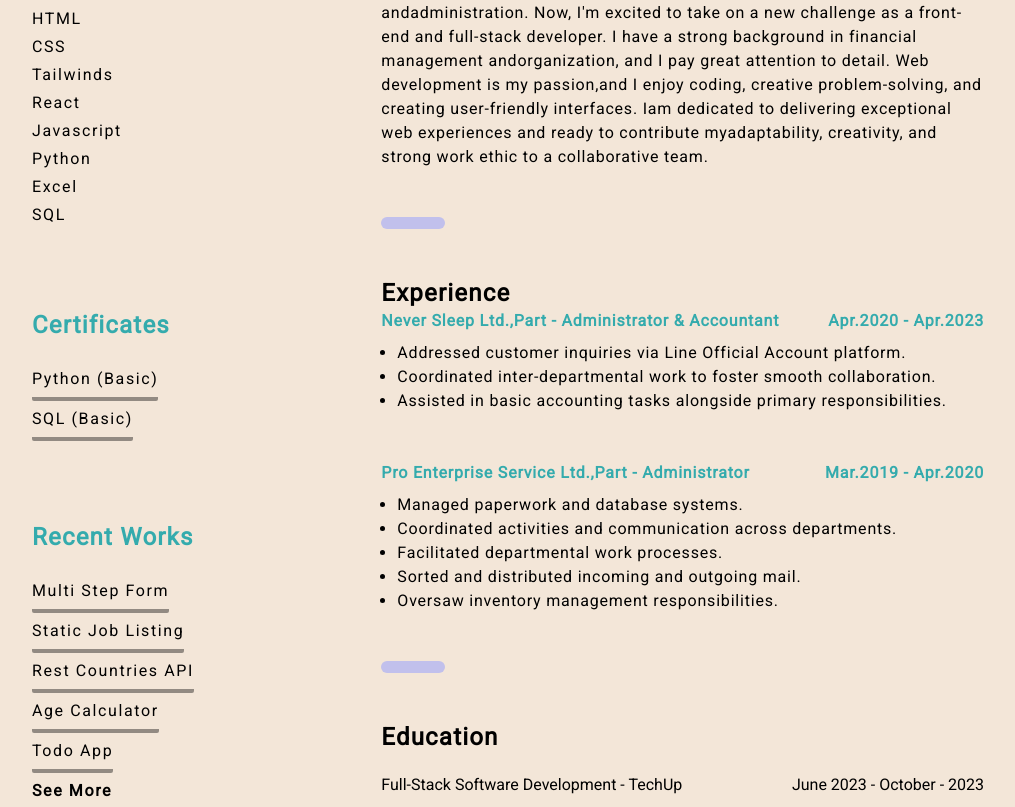
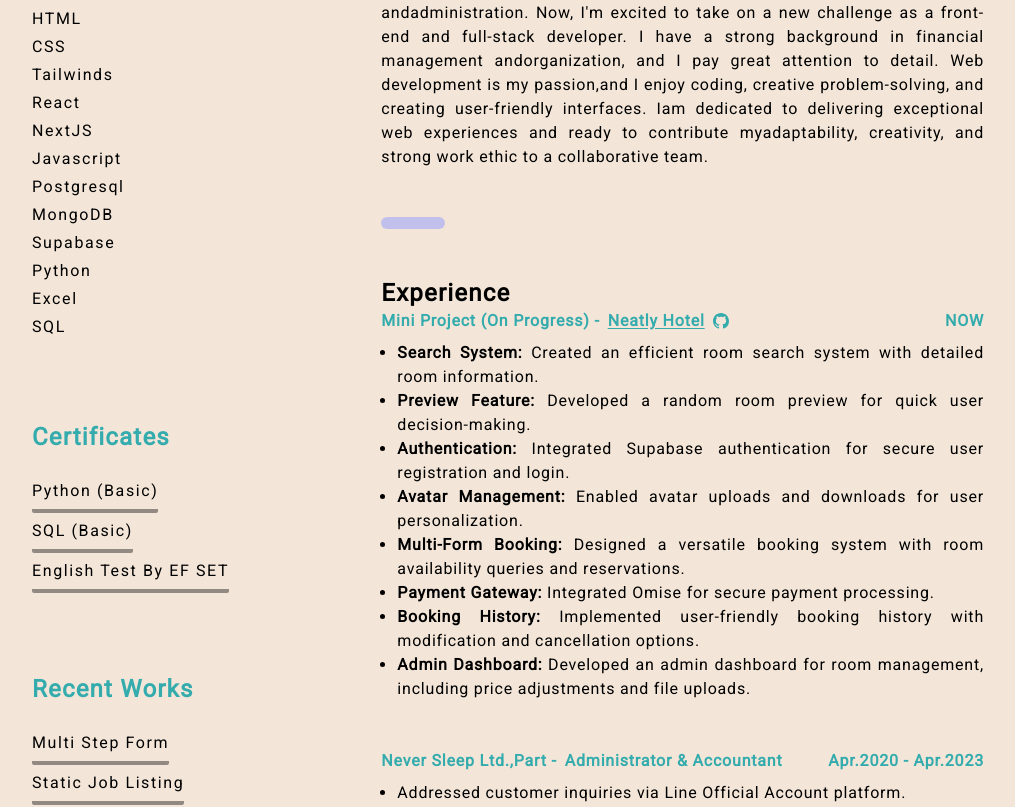
Before and after one commit to paperint/my-resume, a React (Vite) app: page / in a window 1280 px wide. Shown: the part 635-1442 px from the top of the page, without its empty margins (136-1151 px from the left). Built offline with nearby package versions, Linux system fonts and the light colour scheme.

Commit message:
feat: added new information and project

```diff
--- a/package.json
+++ b/package.json
@@ -14,8 +14,10 @@
     "@fortawesome/free-regular-svg-icons": "^6.4.2",
     "@fortawesome/free-solid-svg-icons": "^6.4.2",
     "@fortawesome/react-fontawesome": "^0.2.0",
+    "@react-icons/all-files": "^4.1.0",
     "react": "^18.2.0",
     "react-dom": "^18.2.0",
+    "react-icons": "^4.11.0",
     "react-router-dom": "^6.14.2",
     "react-scroll": "^1.8.9"
   },
--- a/src/component/Main.jsx
+++ b/src/component/Main.jsx
@@ -74,7 +74,7 @@ function Main({ accent, secondary }) {
         <div className="w-full sm:w-2/4 flex flex-col space-y-12 flex-[2]">
           <div>
             <h1 className="text-2xl font-extrabold tracking-wider">About Me</h1>
-            <p className="font-light leading-6 tracking-wider">
+            <p className="font-light leading-6 tracking-wider text-justify">
               {data[0].aboutme}
             </p>
           </div>
@@ -88,8 +88,11 @@ function Main({ accent, secondary }) {
             </h1>
             {data[0].experience.map((item) => (
               <div key={item.id} className="mb-12 last:mb-0">
-                <div className="flex justify-between" style={{ color: accent }}>
-                  <p className="font-bold leading-6 tracking-wider">
+                <div
+                  className="flex justify-between w-full"
+                  style={{ color: accent }}
+                >
+                  <p className="inline-flex flex-wrap items-center gap-2 font-bold leading-6 tracking-wider ">
                     {item.company} - <span> {item.position} </span>
                   </p>
                   <p className="font-bold leading-6 tracking-wider">
@@ -100,7 +103,7 @@ function Main({ accent, secondary }) {
                   <ul className="ml-4 list-disc">
                     {item.description.map((item, index) => (
                       <li key={index}>
-                        <p className="font-light leading-6 tracking-wider">
+                        <p className="font-light leading-6 tracking-wider text-justify">
                           {item}
                         </p>
                       </li>
--- a/src/data/information.js
+++ b/src/data/information.jsx
@@ -15,6 +15,7 @@ import multiStepForm from "../assets/img/multiStep.jpg";
 import ipAddress from "../assets/img/ipaddress.jpg";
 import staticJob from "../assets/img/static-job-listing.jpg";
 import restCountry from "../assets/img/restcountry.jpg";
+import { BsGithub } from "react-icons/bs";
 
 const data = [
   {
@@ -25,6 +26,60 @@ const data = [
     experience: [
       {
         id: 1,
+        company: "Mini Project (On Progress)",
+        position: (
+          <>
+            <a
+              className="inline-flex items-center gap-2 underline underline-offset-2"
+              href="https://github.com/Simbly7961/NEATLY-Salmon"
+            >
+              Neatly Hotel <BsGithub />
+            </a>{" "}
+          </>
+        ),
+        description: [
+          <p>
+            <strong style={{ fontWeight: "bold" }}>Search System: </strong>
+            Created an efficient room search system with detailed room
+            information.
+          </p>,
+          <p>
+            <strong style={{ fontWeight: "bold" }}>Preview Feature: </strong>
+            Developed a random room preview for quick user decision-making.
+          </p>,
+          <p>
+            <strong style={{ fontWeight: "bold" }}>Authentication: </strong>
+            Integrated Supabase authentication for secure user registration and
+            login.
+          </p>,
+          <p>
+            <strong style={{ fontWeight: "bold" }}>Avatar Management: </strong>
+            Enabled avatar uploads and downloads for user personalization.
+          </p>,
+          <p>
+            <strong style={{ fontWeight: "bold" }}>Multi-Form Booking: </strong>
+            Designed a versatile booking system with room availability queries
+            and reservations.
+          </p>,
+          <p>
+            <strong style={{ fontWeight: "bold" }}>Payment Gateway: </strong>
+            Integrated Omise for secure payment processing.
+          </p>,
+          <p>
+            <strong style={{ fontWeight: "bold" }}>Booking History: </strong>
+            Implemented user-friendly booking history with modification and
+            cancellation options.
+          </p>,
+          <p>
+            <strong style={{ fontWeight: "bold" }}>Admin Dashboard: </strong>
+            Developed an admin dashboard for room management, including price
+            adjustments and file uploads.
+          </p>,
+        ],
+        date: "NOW",
+      },
+      {
+        id: 2,
         company: "Never Sleep Ltd.,Part",
         position: "Administrator & Accountant",
         description: [
@@ -35,7 +90,7 @@ const data = [
         date: "Apr.2020 - Apr.2023",
       },
       {
-        id: 2,
+        id: 3,
         company: "Pro Enterprise Service Ltd.,Part",
         position: "Administrator",
         description: [
@@ -53,7 +108,11 @@ const data = [
       "CSS",
       "Tailwinds",
       "React",
+      "NextJS",
       "Javascript",
+      "Postgresql",
+      "MongoDB",
+      "Supabase",
       "Python",
       "Excel",
       "SQL",
@@ -203,6 +262,10 @@ const data = [
         title: "SQL (Basic)",
         link: "https://www.hackerrank.com/certificates/ec39a0086ab3",
       },
+      {
+        title: "English Test By EF SET",
+        link: "https://www.efset.org/cert/YcomDP",
+      },
     ],
   },
 ];
```
Also changed, not shown: 1 other file (tests, documents, lock files or other folders).
